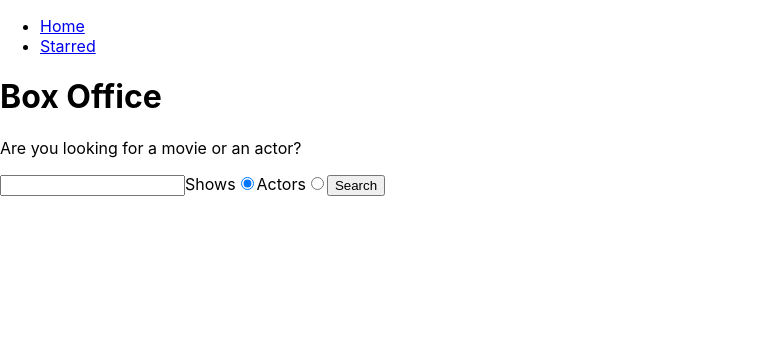
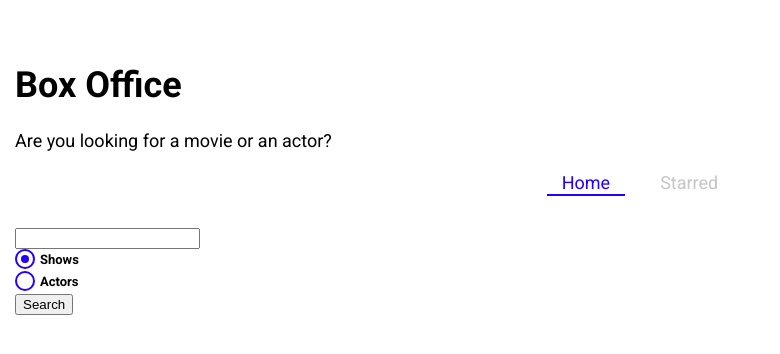
Before and after one commit to Assadmessi/box-office-app, a React (Create React App) app: page / in a window 1280 px wide. Shown: the top 354 px of the page, without its empty margins (0-780 px from the left). Built offline with nearby package versions, Linux system fonts and the light colour scheme.

Commit message:
installed sytled components. Create global theme with sc. create custom radio. used NavLink from reat-router to style active link

```diff
--- a/package.json
+++ b/package.json
@@ -8,6 +8,7 @@
     "react-dom": "^18.2.0",
     "react-router-dom": "^6.8.2",
     "react-scripts": "5.0.1",
+    "styled-components": "^5.3.9",
     "web-vitals": "^2.1.4",
     "workbox-background-sync": "^6.5.4",
     "workbox-broadcast-update": "^6.5.4",
--- a/public/index.html
+++ b/public/index.html
@@ -24,7 +24,11 @@
       work correctly both with client-side routing and a non-root public URL.
       Learn how to configure a non-root public URL by running `npm run build`.
     -->
-    <title>React App</title>
+    <link
+      href="https://fonts.googleapis.com/css?family=Roboto:300,400,700,&display=swap"
+      rel="stylesheet"
+    />
+    <title>Box Office</title>
   </head>
   <body>
     <noscript>You need to enable JavaScript to run this app.</noscript>
--- a/src/App.jsx
+++ b/src/App.jsx
@@ -5,13 +5,14 @@
 import Starred from './pages/Starred';
 import Show from './pages/Show';
 import MainLayout from './components/MainLayout';
-
+import { GlobalTheme } from './theme';
 // Create a client
 const queryClient = new QueryClient();
 
 function App() {
   return (
     <QueryClientProvider client={queryClient}>
+      <GlobalTheme>
         <BrowserRouter>
           <Routes>
             <Route element={<MainLayout />}>
@@ -22,21 +23,9 @@
             <Route path="/show/:showId" element={<Show />} />
 
             <Route path="*" element={<div>Not found</div>} />
-          {/* <Route path="/" element={<App />}>
-          <Route index element={<Home />} />
-          <Route path="teams" element={<Teams />}>
-            <Route path=":teamId" element={<Team />} />
-            <Route path="new" element={<NewTeamForm />} />
-            <Route index element={<LeagueStandings />} />
-          </Route>
-        </Route>
-        <Route element={<PageLayout />}>
-          <Route path="/privacy" element={<Privacy />} />
-          <Route path="/tos" element={<Tos />} />
-        </Route>
-        <Route path="contact-us" element={<Contact />} /> */}
           </Routes>
         </BrowserRouter>
+      </GlobalTheme>
     </QueryClientProvider>
   );
 }
--- /dev/null
+++ b/src/components/CustomRadio.jsx
@@ -0,0 +1,59 @@
+import styled from 'styled-components';
+
+const CustomRadio = ({ label, ...inputProps }) => {
+  return (
+    <StyledRadio>
+      {label}
+      <input {...inputProps} type="radio" />
+      <span />
+    </StyledRadio>
+  );
+};
+
+export default CustomRadio;
+
+const StyledRadio = styled.label`
+  display: block;
+  position: relative;
+  padding-left: 25px;
+  cursor: pointer;
+  font-size: 13px;
+  user-select: none;
+  font-weight: 700;
+  line-height: 1.65;
+  input {
+    position: absolute;
+    opacity: 0;
+    cursor: pointer;
+  }
+  span {
+    position: absolute;
+    top: 0;
+    left: 0;
+    height: 16px;
+    width: 16px;
+    background-color: #fff;
+    border: 2px solid ${({ theme }) => theme.mainColors.blue};
+    border-radius: 50%;
+  }
+  input:checked ~ span {
+    background-color: #fff;
+    border: 2px solid ${({ theme }) => theme.mainColors.blue};
+  }
+  span:after {
+    content: '';
+    position: absolute;
+    display: none;
+  }
+  input:checked ~ span:after {
+    display: block;
+  }
+  span:after {
+    top: 4px;
+    left: 4px;
+    width: 8px;
+    height: 8px;
+    border-radius: 50%;
+    background: ${({ theme }) => theme.mainColors.blue};
+  }
+`;
--- a/src/components/MainLayout.jsx
+++ b/src/components/MainLayout.jsx
@@ -5,9 +5,9 @@
 const MainLayout = () => {
   return (
     <div>
+      <AppTitle />
+
       <Navs />
-
-      <AppTitle />
 
       <Outlet />
     </div>
--- a/src/components/Navs.jsx
+++ b/src/components/Navs.jsx
@@ -1,4 +1,5 @@
-import { Link } from 'react-router-dom';
+import { NavLink } from 'react-router-dom';
+import styled from 'styled-components';
 
 const LINKS = [
   {
@@ -14,15 +15,57 @@
 const Navs = () => {
   return (
     <div>
-      <ul>
+      <NavList>
         {LINKS.map(item => (
           <li key={item.to}>
-            <Link to={item.to}>{item.text}</Link>
+            <LinkStyled to={item.to}>{item.text}</LinkStyled>
           </li>
         ))}
-      </ul>
+      </NavList>
     </div>
   );
 };
 
 export default Navs;
+
+const NavList = styled.ul`
+  display: flex;
+  justify-content: center;
+  list-style: none;
+  margin: 0 0 30px;
+  padding: 0;
+  li {
+    margin: 0 10px;
+  }
+`;
+
+const LinkStyled = styled(NavLink)`
+  display: block;
+  padding: 3px 15px;
+  position: relative;
+  text-decoration: none;
+  color: ${({ theme }) => theme.mainColors.gray};
+  &.active {
+    color: ${({ theme }) => theme.mainColors.blue};
+    &:after {
+      content: '';
+      position: absolute;
+      display: block;
+      height: 2px;
+      left: 0%;
+      bottom: 0;
+      background-color: ${({ theme }) => theme.mainColors.blue};
+      animation: slide-in 0.3s ease-in forwards;
+      @keyframes slide-in {
+        from {
+          left: 50%;
+          width: 0;
+        }
+        to {
+          left: 0%;
+          width: 100%;
+        }
+      }
+    }
+  }
+`;
--- a/src/components/SearchForm.jsx
+++ b/src/components/SearchForm.jsx
@@ -1,5 +1,6 @@
 import { useState } from 'react';
 import { useSearchStr } from '../lib/useSearchStr';
+import CustomRadio from './CustomRadio';
 
 const SearchForm = ({ onSearch }) => {
   const [searchStr, setSerarchStr] = useSearchStr('');
@@ -27,26 +28,21 @@
     <form onSubmit={onSubmit}>
       <input type="text" value={searchStr} onChange={onSearchInputChange} />
 
-      <label>
-        Shows
-        <input
-          type="radio"
+      <CustomRadio
+        label="Shows"
         name="search-option"
         value="shows"
         checked={searchOption === 'shows'}
         onChange={onRadioChange}
       />
-      </label>
-      <label>
-        Actors
-        <input
-          type="radio"
+
+      <CustomRadio
+        label="Actors"
         name="search-option"
         value="actors"
         checked={searchOption === 'actors'}
         onChange={onRadioChange}
       />
-      </label>
 
       <button type="submit">Search</button>
     </form>
--- a/src/index.css
+++ /dev/null
@@ -1,13 +0,0 @@
-body {
-  margin: 0;
-  font-family: -apple-system, BlinkMacSystemFont, 'Segoe UI', 'Roboto', 'Oxygen',
-    'Ubuntu', 'Cantarell', 'Fira Sans', 'Droid Sans', 'Helvetica Neue',
-    sans-serif;
-  -webkit-font-smoothing: antialiased;
-  -moz-osx-font-smoothing: grayscale;
-}
-
-code {
-  font-family: source-code-pro, Menlo, Monaco, Consolas, 'Courier New',
-    monospace;
-}
--- a/src/index.jsx
+++ b/src/index.jsx
@@ -1,6 +1,5 @@
 import React from 'react';
 import ReactDOM from 'react-dom/client';
-import './index.css';
 import App from './App';
 import * as serviceWorkerRegistration from './serviceWorkerRegistration';
 import reportWebVitals from './reportWebVitals';
--- /dev/null
+++ b/src/theme.jsx
@@ -0,0 +1,30 @@
+import { ThemeProvider, createGlobalStyle } from 'styled-components';
+
+const theme = {
+  fontFamily: 'Roboto, sans-serif',
+  mainColors: {
+    blue: '#2400ff',
+    gray: '#c6c6c6',
+    dark: '#353535',
+  },
+};
+
+const GlobalStyles = createGlobalStyle`
+  body {
+    font-family: ${({ theme }) => theme.fontFamily};
+    font-size: 18px;
+    margin: 0;
+    padding-top: 40px;
+    padding-left: 15px;
+    padding-right: 15px;
+  }
+`;
+
+export const GlobalTheme = ({ children }) => {
+  return (
+    <ThemeProvider theme={theme}>
+      <GlobalStyles />
+      {children}
+    </ThemeProvider>
+  );
+};
```
Also changed, not shown: 1 other file (tests, documents, lock files or other folders). Lines whose indentation alone changed are shown as unchanged.
